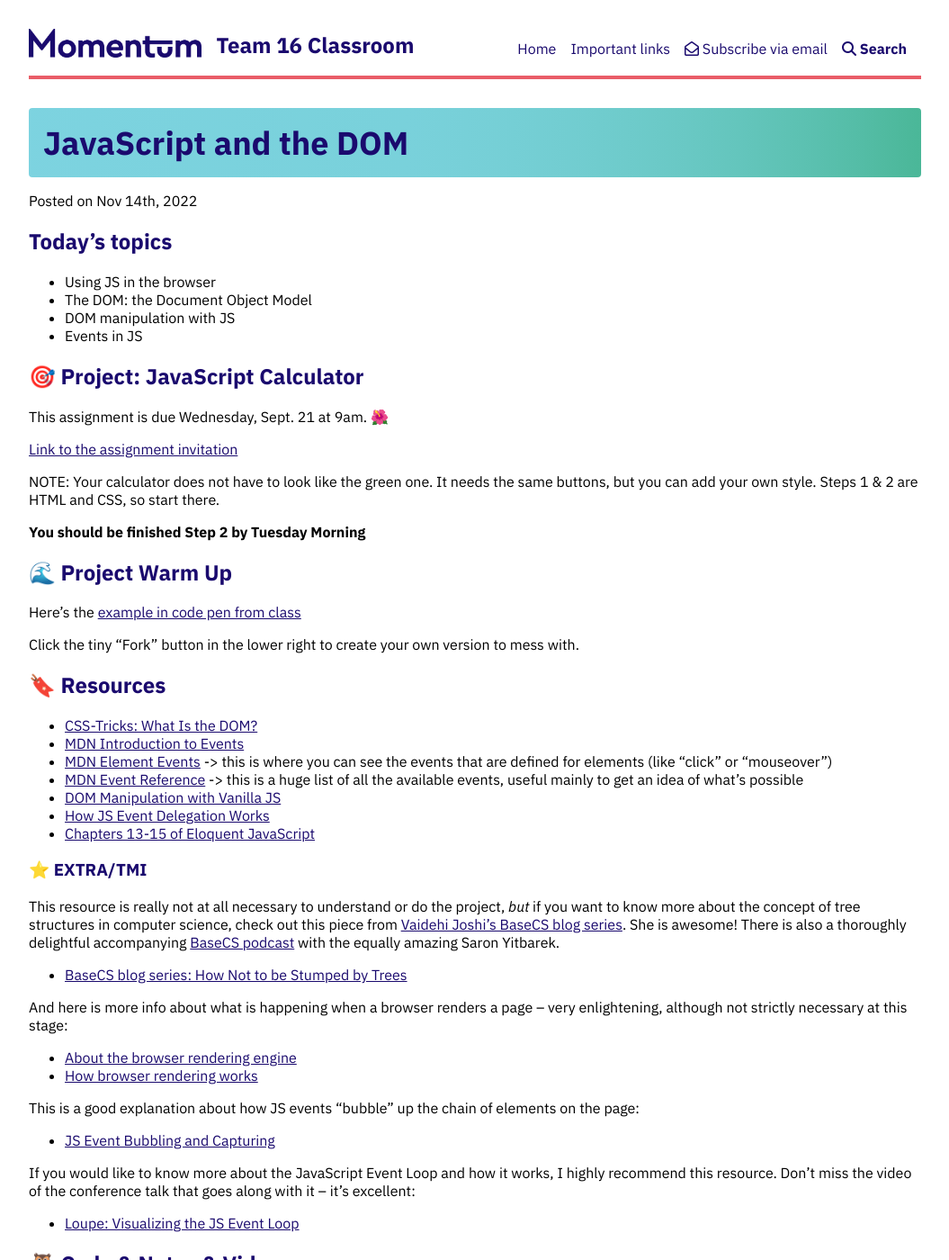
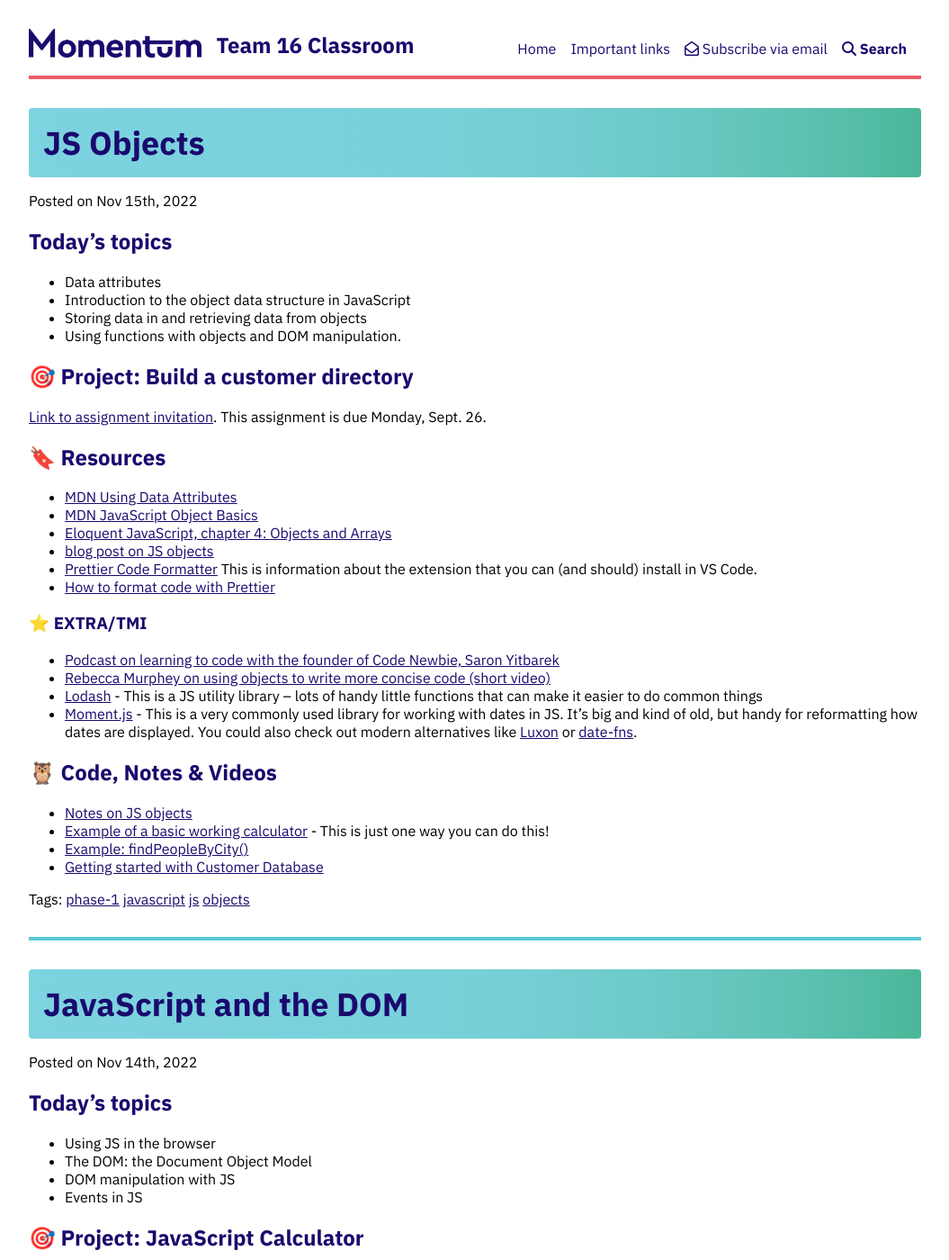
Before and after one commit to Momentum-Team-16/momentum-team-16.github.io, a Jekyll site: the page built from index.html, in a window 1280 px wide and 1400 px high. Shown: the whole window at 90% size, without its empty margins (112-1167 px from the left). Built offline with Jekyll 4.4.1, drawn with Linux system fonts in a browser that asks for light colours; nearby versions of some CDN libraries; the list of posts is cut into pages by our own code; some of the changed text lies outside the part shown.

Commit message:
update Tuesday

```diff
--- a/_posts/2022-11-14-js-dom.md
+++ b/_posts/2022-11-14-js-dom.md
@@ -13,7 +13,7 @@ tags: phase-1 javascript js dom
 
 ## 🎯 Project: JavaScript Calculator
 
-This assignment is due Wednesday, Sept. 21 at 9am. 🌺
+This assignment is due Wednesday, Nov. 15 at 9am. 🌺
 
 [Link to the assignment invitation](https://classroom.github.com/a/ei9AQeSF)
 
--- /dev/null
+++ b/_posts/2022-11-15-js-objects.md
@@ -0,0 +1,39 @@
+---
+layout: post
+title: JS Objects
+tags: phase-1 javascript js objects
+---
+
+## Today's topics
+
+- Data attributes
+- Introduction to the object data structure in JavaScript
+- Storing data in and retrieving data from objects
+- Using functions with objects and DOM manipulation.
+
+## 🎯 Project: Build a customer directory
+
+[Link to assignment invitation](https://classroom.github.com/a/ikszWghA). This assignment is due Monday, Sept. 26.
+
+## 🔖 Resources
+
+- [MDN Using Data Attributes](https://developer.mozilla.org/en-US/docs/Learn/HTML/Howto/Use_data_attributes)
+- [MDN JavaScript Object Basics](https://developer.mozilla.org/en-US/docs/Learn/JavaScript/Objects/Basics)
+- [Eloquent JavaScript, chapter 4: Objects and Arrays](https://eloquentjavascript.net/04_data.html)
+- [blog post on JS objects](https://blog.bitsrc.io/the-chronicles-of-javascript-objects-2d6b9205cd66)
+- [Prettier Code Formatter](https://prettier.io/) This is information about the extension that you can (and should) install in VS Code.
+- [How to format code with Prettier](https://www.digitalocean.com/community/tutorials/code-formatting-with-prettier-in-visual-studio-code)
+
+### ⭐ EXTRA/TMI
+
+- [Podcast on learning to code with the founder of Code Newbie, Saron Yitbarek](https://devchat.tv/ruby-rogues/159-rr-hacking-education-with-saron-yitbarek/)
+- [Rebecca Murphey on using objects to write more concise code (short video)](https://youtu.be/hVQdlYgJqcY)
+- [Lodash](https://lodash.com/) - This is a JS utility library -- lots of handy little functions that can make it easier to do common things
+- [Moment.js](https://momentjs.com/) - This is a very commonly used library for working with dates in JS. It's big and kind of old, but handy for reformatting how dates are displayed. You could also check out modern alternatives like [Luxon](https://moment.github.io/luxon/#/) or [date-fns](https://date-fns.org/).
+
+## 🦉 Code, Notes & Videos
+
+- [Notes on JS objects](https://github.com/Momentum-Team-16/notes/blob/main/js-objects.md)
+- [Example of a basic working calculator](https://github.com/Momentum-Team-11/example-js-calculator) - This is just one way you can do this!
+- [Example: findPeopleByCity()](https://codepen.io/rlconley/pen/jOKLmoz)
+- [Getting started with Customer Database](https://github.com/Momentum-Team-16/js-caculator-rlconley.git)
```
